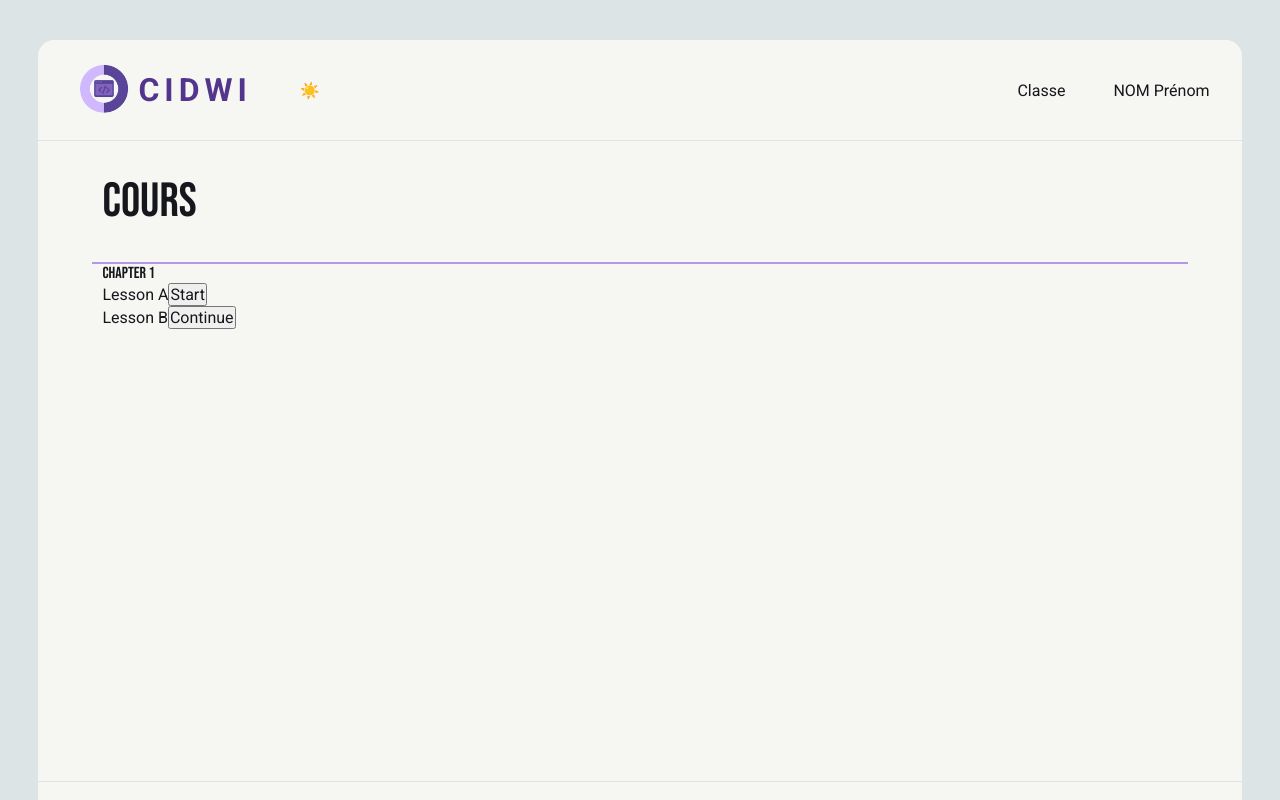
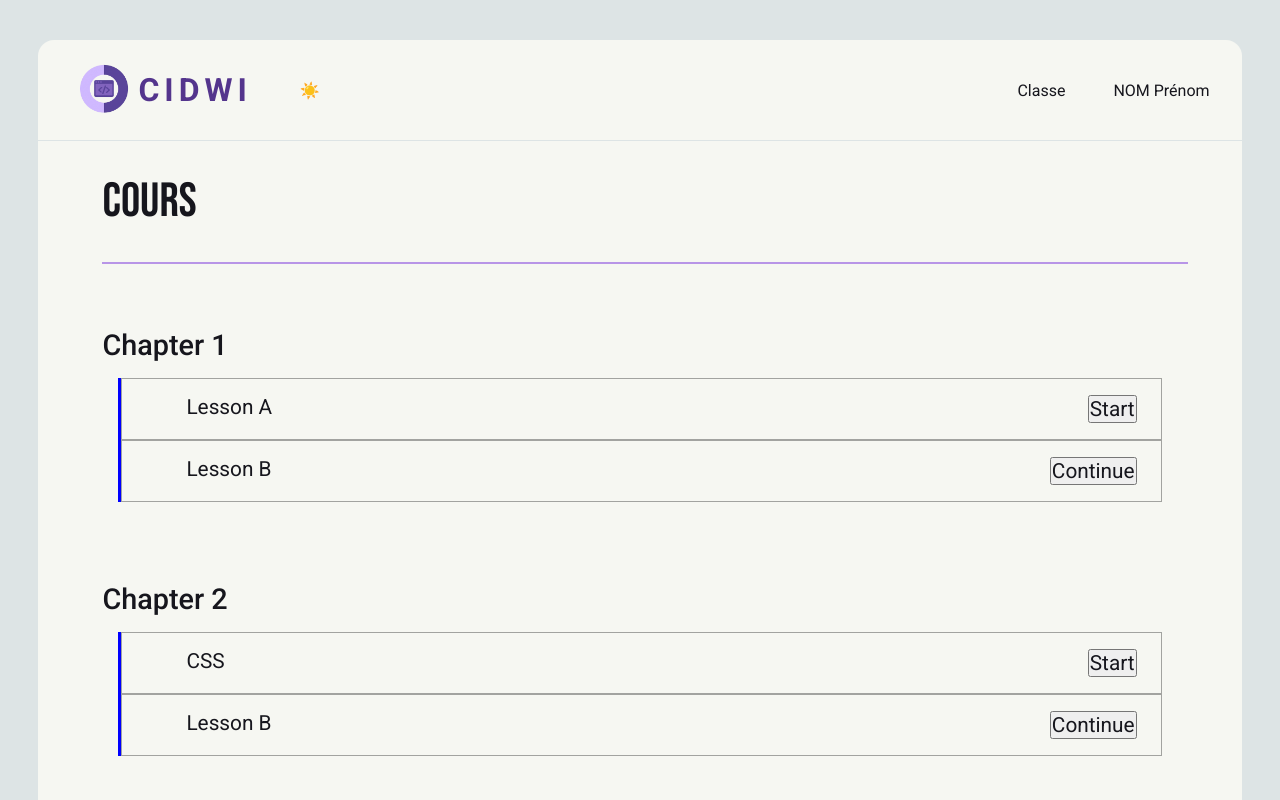
Before and after one commit to CIDWI/cours-en-ligne, a React (Vite) app in the folder client/: page / in a window 1280 px wide. Shown: the top 800 px of the page. Built offline with nearby package versions, Linux system fonts and the light colour scheme.

Commit message:
Modifications page d'accueil

```diff
--- a/client/src/components/Home/HomeChapters/HomeChapters.css
+++ b/client/src/components/Home/HomeChapters/HomeChapters.css
@@ -0,0 +1,16 @@
+.chapter-container{
+	padding: 2rem 0;
+}
+
+h3{
+	font-size: 1.8rem;
+	font-family: "Roboto", serif;
+	font-weight: 500;
+}
+
+.chapter-button-container{
+	margin: 1rem;
+	border-left: 3px blue solid;
+	display: flex;
+	flex-direction: column;
+}
--- a/client/src/components/Home/HomeChapters/HomeChapters.tsx
+++ b/client/src/components/Home/HomeChapters/HomeChapters.tsx
@@ -1,11 +1,12 @@
 import React from 'react'
 import LessonItem from '../HomeLessons/HomeLessons'
 import { Chapter } from '../../../types/course'
+import './HomeChapters.css'
 
 const HomeChapters: React.FC<{ chapter: Chapter }> = ({ chapter }) => (
-  <div className="mb-6">
-    <h3 className="text-lg font-semibold mb-2">{chapter.title}</h3>
-    <div className="bg-white shadow rounded">
+  <div className='chapter-container'>
+    <h3>{chapter.title}</h3>
+    <div className='chapter-button-container'>
       {chapter.lessons.map((lesson) => (
         <LessonItem key={lesson.id} lesson={lesson} />
       ))}
--- a/client/src/components/Home/HomeLessons/HomeLessons.css
+++ b/client/src/components/Home/HomeLessons/HomeLessons.css
@@ -0,0 +1,7 @@
+.lesson-container{
+	border: 1px rgba(0, 0, 0, 0.342)  solid;
+	display: flex;
+	justify-content: space-between;
+	padding: 1rem 1.5rem 1rem 4rem;
+	font-size: 1.3rem;
+}
--- a/client/src/components/Home/HomeLessons/HomeLessons.tsx
+++ b/client/src/components/Home/HomeLessons/HomeLessons.tsx
@@ -1,11 +1,12 @@
 import React from 'react'
 import { Lesson } from '../../../types/course'
+import "./HomeLessons.css"
 
 const LessonItem: React.FC<{ lesson: Lesson }> = ({ lesson }) => (
-  <div className="flex justify-between items-center py-2 px-3 border-b">
+  <div className="lesson-container">
     <span>{lesson.title}</span>
     <button
-      className={`${lesson.isDone ? 'bg-gray-400' : 'bg-purple-600'}`}
+      className={`${lesson.isDone ? "lesson-done-button" : "lesson-button-pending"} lesson-button`}
     >
       {lesson.isDone ? 'Continue' : 'Start'}
     </button>
--- a/client/src/index.css
+++ b/client/src/index.css
@@ -94,7 +94,7 @@ h1, h2, h3, h4, h5, h6, .logo-container a{
 
 hr{
   border: 1px solid var(--lavender-color);
-  margin: 0 -10px;
+  margin: 0 -10px 2rem 0;
 }
 
 .course-pill-container:hover, .more-resources-websites img:hover{
--- a/client/src/pages/Home/Home.tsx
+++ b/client/src/pages/Home/Home.tsx
@@ -3,9 +3,25 @@ import Page from "../../components/Page/Page"
 import './Home.css'
 import { Chapter } from "../../types/course"
 
-const chapter: Chapter = {
+const chapter1: Chapter = {
   id: 1,
   title: "Chapter 1",
+  lessons: [
+    { id: 1, title: "Lesson A", isDone: false },
+    { id: 2, title: "Lesson B", isDone: true }
+  ]
+}
+const chapter2: Chapter = {
+  id: 2,
+  title: "Chapter 2",
+  lessons: [
+    { id: 1, title: "CSS", isDone: false },
+    { id: 2, title: "Lesson B", isDone: true }
+  ]
+}
+const chapter3: Chapter = {
+  id: 3,
+  title: "Chapter 3",
   lessons: [
     { id: 1, title: "Lesson A", isDone: false },
     { id: 2, title: "Lesson B", isDone: true }
@@ -18,7 +34,9 @@ function Home() {
       <div className="homepage-container">
         <h1>Cours</h1>
         <hr />
-        <HomeChapters chapter={chapter} />
+        <HomeChapters chapter={chapter1} />
+        <HomeChapters chapter={chapter2} />
+        <HomeChapters chapter={chapter3} />
       </div>
     </Page>
   )
```
